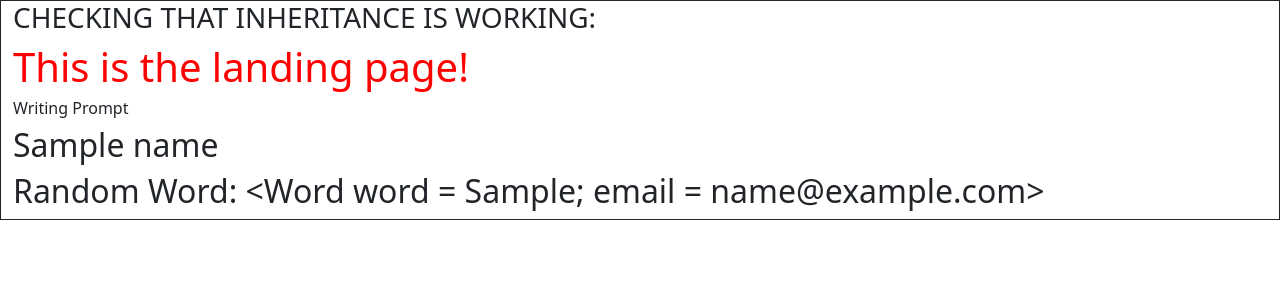
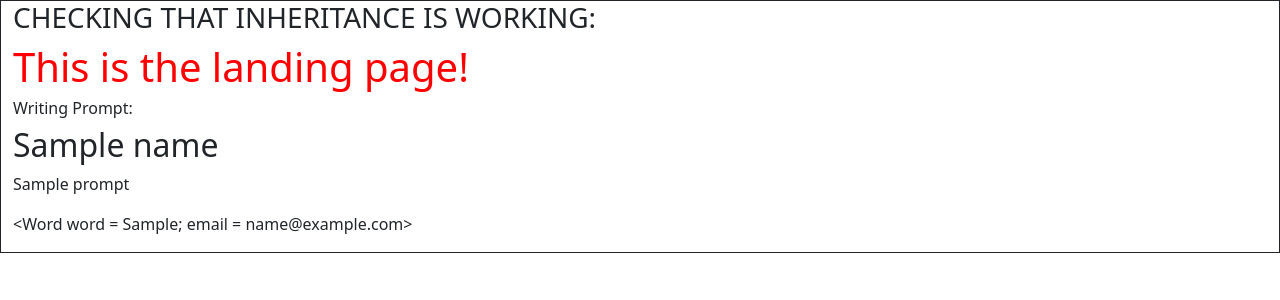
Before and after one commit to VallieTracy/Writing-Prompt-App, a Flask app: template templates/writing_prompt.html in a window 1280 px wide. Shown: the top 300 px of the page. Run offline with Flask 2, Linux system fonts and the light colour scheme; tables that the repository leaves empty hold one stand-in row (values such as "Sample post"); the template is opened without the code that fills it: values that come from a table or form of the project are taken from there, most other values are stand-ins (such as "Sample title", 1, 10 or a date in 2020).

Commit message:
have jinja conditional and new function which creates second unique random word

```diff
--- a/crud.py
+++ b/crud.py
@@ -47,6 +47,12 @@ def get_random_word():
 
     return random.choice((Word.query.all())).word
 
+def get_unique_second_word():
+    """Select a second random word different from the first random word"""
+
+    available_words = db.session.query(Word).filter(Word.word != get_random_word())
+    return random.choice((available_words.all())).word
+
 if __name__ == '__main__':
     from server import app
     connect_to_db(app)
--- a/server.py
+++ b/server.py
@@ -56,7 +56,12 @@ def log_in():
         writing_dictionary = writing_functions.get_random_dictionary()
         prompt_name = writing_dictionary['name']
         writing_directions = writing_dictionary['directions']
+        prompt = writing_dictionary['prompt']
+        random_word_qty = writing_dictionary['random_word_qty']
+
         session["prompt_name"] = prompt_name
+        session["prompt"] = prompt
+        session["random_word_qty"] = random_word_qty
         session["user_email"] = user.email
         welcome = f"Welcome back {user.first_name}!"
         return render_template('writing_directions.html', welcome_message=welcome, writing_directions=writing_directions,name=prompt_name)
@@ -67,9 +72,12 @@ def log_in():
 @app.route('/writing-prompt')
 def writing_prompt():
 
-    random_word = crud.get_random_word()
+    random_word1 = crud.get_random_word()
+    random_word2 = crud.get_unique_second_word()
     prompt_name = session["prompt_name"]
-    return render_template('writing_prompt.html', word=random_word, name=prompt_name)
+    the_prompt = session["prompt"]
+    word_qty = session["random_word_qty"]
+    return render_template('writing_prompt.html', word1=random_word1, word2=random_word2, name=prompt_name, prompt=the_prompt, word_qty=word_qty)
 
 
 if __name__ == "__main__":
--- a/templates/writing_prompt.html
+++ b/templates/writing_prompt.html
@@ -2,12 +2,16 @@
 {% block title %}PROMPT{% endblock %}
 
 {% block content %}
-    <h6>Writing Prompt</h6>
+    <h6>Writing Prompt:</h6>
     <h2>{{  name  }}</h2>
 
-
-    <h2>Random Word: {{  word  }}</h2>
-
+    {% if word_qty == 2 %}
+    <p>{{ prompt }}</p>
+    <p>{{ word1 }} and {{ word2 }}</p>
+    {% else %}
+    <p>{{ prompt }}</p>
+    <p>{{ word1 }}</p>
+    {% endif %}
 
 
 
```
Also changed, not shown: data/prompts.py (+15 -5 lines), writing_functions.py (+8 -0 lines).
